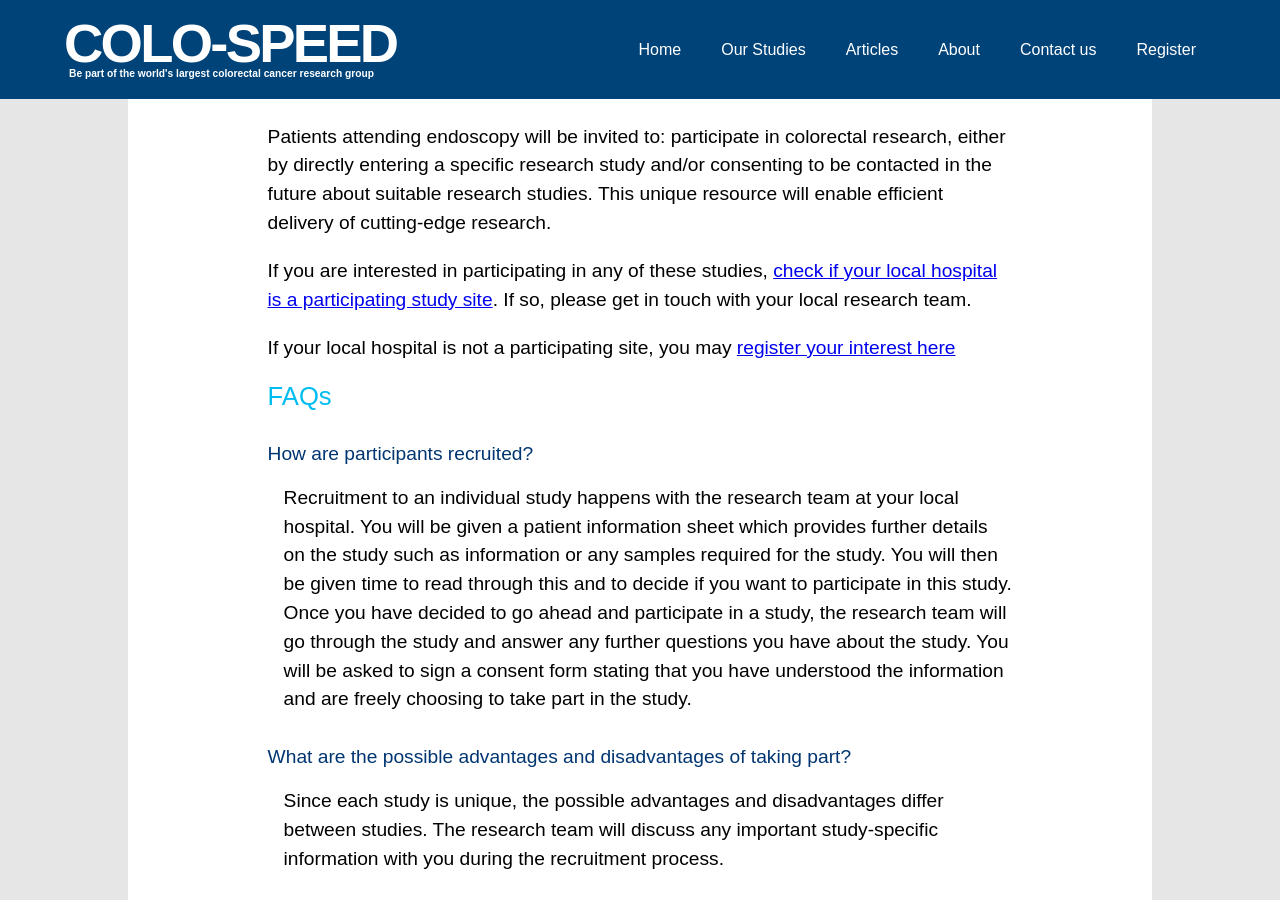
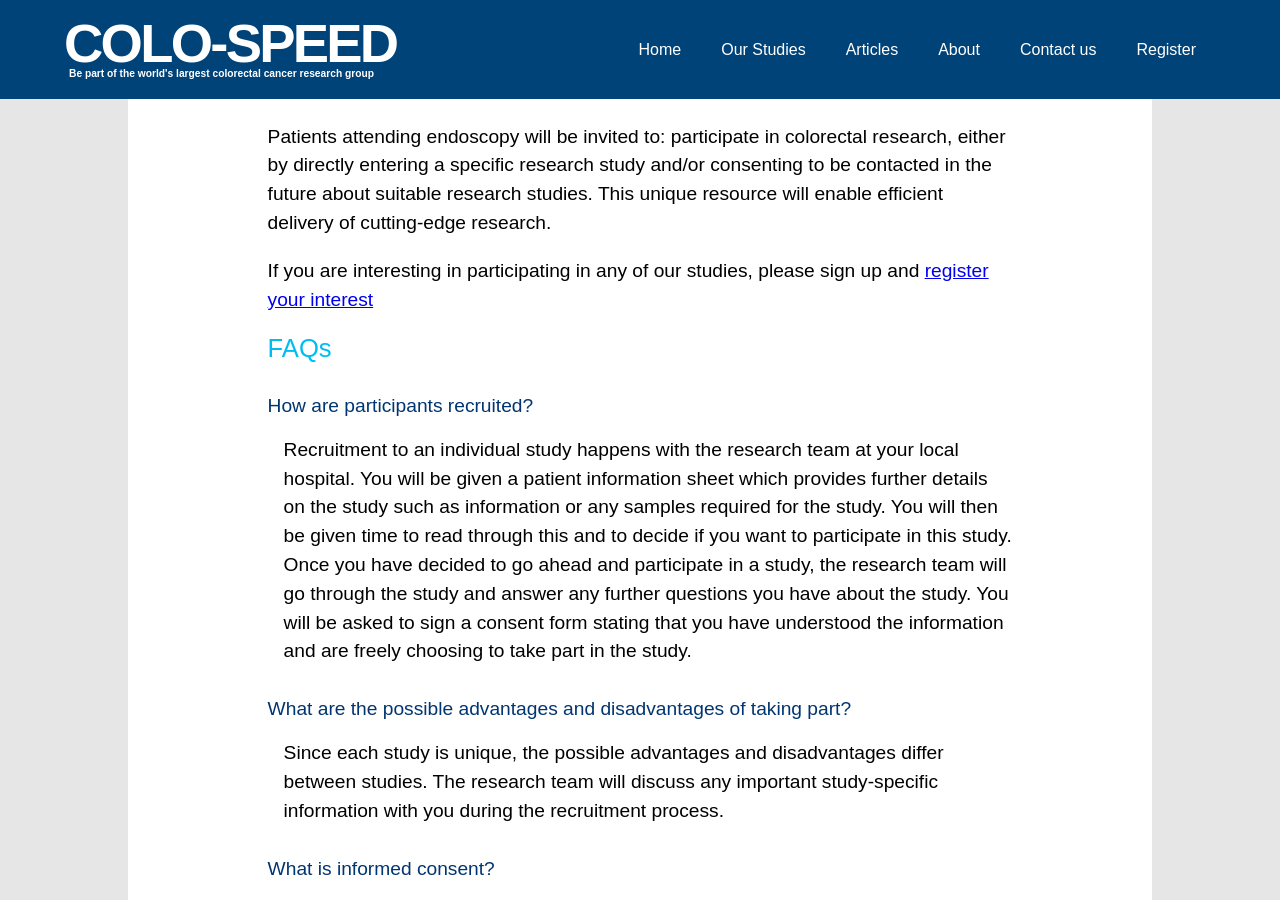
Before and after one commit to not-dalia/colo-speed-v2, a Jekyll site: the page built from _pages/participants/participants.html, in a window 1280 px wide and 900 px high, scrolled down 1829 px. Built offline with Jekyll 4.4.1, drawn with Linux system fonts in a browser that asks for light colours; some web fonts are replaced; comment, search, counter and statistics services are not loaded.

Commit message:
updated participants info

```diff
--- a/_layouts/participants.html
+++ b/_layouts/participants.html
@@ -45,10 +45,7 @@ layout: page
         Patients attending endoscopy will be invited to: participate in colorectal research, either by directly entering a specific research study and/or consenting to be contacted in the future about suitable research studies. This unique resource will enable efficient delivery of cutting-edge research.
       </p>
       <p>
-        If you are interested in participating in any of these studies, <a href="/sites/">check if your local hospital is a participating study site</a>. If so, please get in touch with your local research team.
-      </p>
-      <p>
-        If your local hospital is not a participating site, you may <a href="/register/">register your interest here</a>
+        If you are interesting in participating in any of our studies, please sign up and <a href="/register/">register your interest</a>
       </p>
     </div>
   </div>
```
